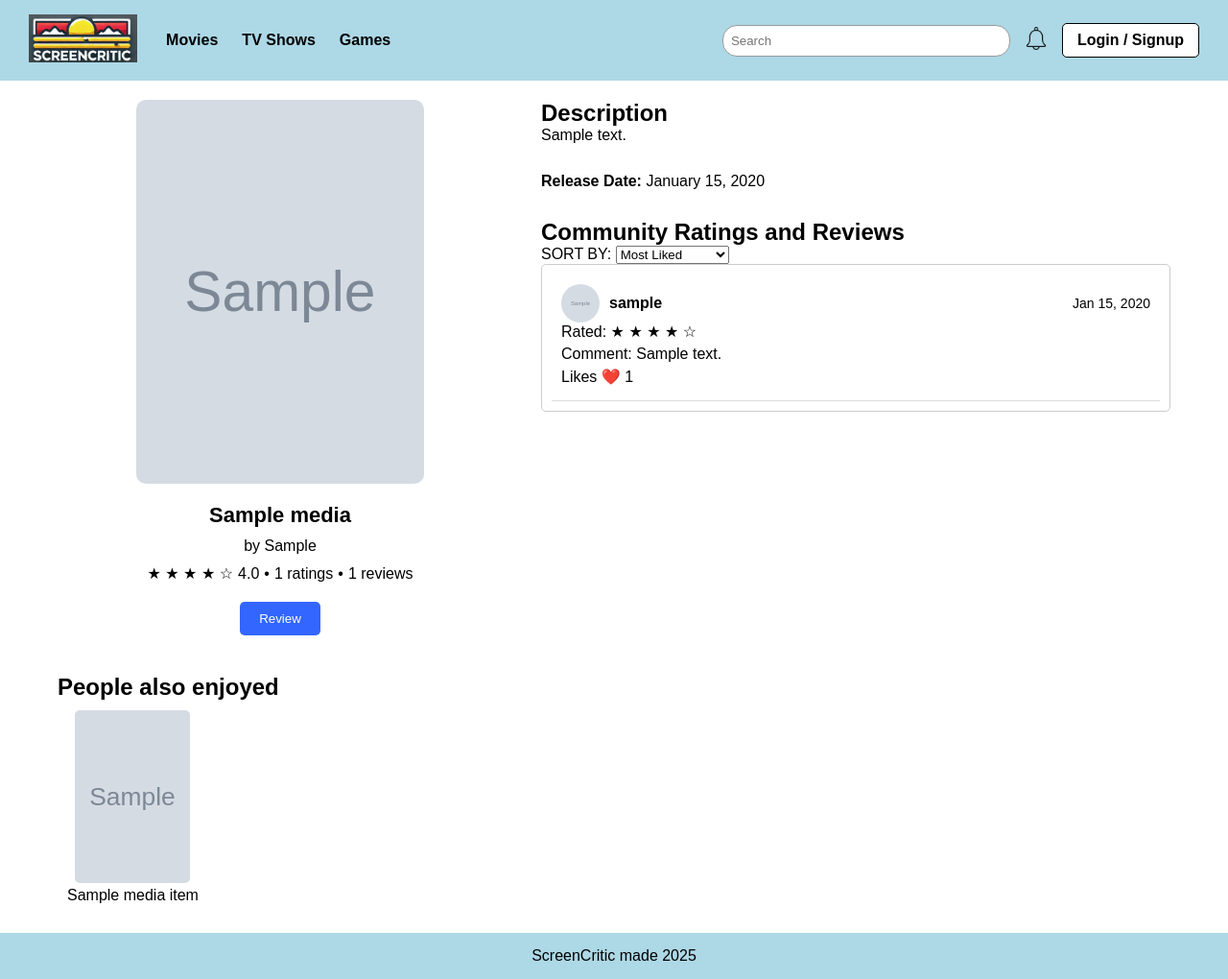
After one commit to MAkther05/WAD2_TEAM5A_PROJECT, a Django app: template templates/ScreenCritic/title.html in a window 1280 px wide. The commit adds this page. Shown: the whole page at 96% size. Run offline with Django 3.2, Linux system fonts and the light colour scheme; tables that the repository leaves empty hold one stand-in row (values such as "Sample post"); the template is opened without the code that fills it: values that come from a table or form of the project are taken from there, most other values are stand-ins (such as "Sample title", 1, 10 or a date in 2020); grey boxes marked "Sample" are stand-in pictures.

Commit message:
Added a title block and version query parameter to the css link in base.html
Changed footer in styles.css to be relative so it's not fixed in place and is at the bottom of the content

Added creator to Media model

Edited population script so media have creators and adjusted it so that more media is added and every title has at least 10 reviews and each review has a random number of likes.

Created title.html and title.css

Updated urls.py in ScreenCritic with the urls for different media and pages

Updated urls.py in project dir to add profile pictures

Created templatetags dir and custom_filters.py to route properly

Added a default profile picture for users to use in reviews

```diff
--- a/ScreenCritic/models.py
+++ b/ScreenCritic/models.py
@@ -28,6 +28,7 @@ class Media(models.Model):
     duration = models.IntegerField(blank=True, null=True)
     release_date = models.DateTimeField()
     genres = models.ManyToManyField(Genre, related_name="media")
+    creator = models.CharField(max_length=255, blank=True, null=True)
 
     def save(self, *args, **kwargs):
         if not self.slug: #only generate slug if not already defined
--- /dev/null
+++ b/ScreenCritic/templatetags/custom_filters.py
@@ -0,0 +1,13 @@
+from django import template
+
+register = template.Library()
+
+@register.filter
+def route_name(media_type):
+    if media_type == "TV Show":
+        return 'ScreenCritic:tv_detail'
+    elif media_type == "Movie":
+        return 'ScreenCritic:movie_detail'
+    elif media_type == "Game":
+        return 'ScreenCritic:game_detail'
+    return 'ScreenCritic:home'
--- a/ScreenCritic/urls.py
+++ b/ScreenCritic/urls.py
@@ -3,6 +3,20 @@ from ScreenCritic import views
 
 app_name = 'ScreenCritic'
 urlpatterns = [
-    path('', views.home, name='home'),
+    path('home/', views.home, name='home'),
 
+    # TV Shows
+    # path('tv/', views.tv_list, name='tv_list'),
+    path('tv/<slug:slug>/', views.media_detail, {'media_type': 'TV Show'}, name='tv_detail'),
+    # path('tv/<slug:slug>/review/', views.media_review, {'media_type': 'TV Show'}, name='tv_review'),
+
+    # Movies
+    # path('movies/', views.movie_list, name='movie_list'),
+    path('movies/<slug:slug>/', views.media_detail, {'media_type': 'Movie'}, name='movie_detail'),
+    # path('movies/<slug:slug>/review/', views.media_review, {'media_type': 'Movie'}, name='movie_review'),
+
+    # Games
+    # path('games/', views.game_list, name='game_list'),
+    path('games/<slug:slug>/', views.media_detail, {'media_type': 'Game'}, name='game_detail'),
+    # path('games/<slug:slug>/review/', views.media_review, {'media_type': 'Game'}, name='game_review'),
 ]
--- a/WAD2_TEAM5A_PROJECT/urls.py
+++ b/WAD2_TEAM5A_PROJECT/urls.py
@@ -16,10 +16,12 @@ Including another URLconf
 from django.contrib import admin
 from django.urls import path
 from django.urls import include
+from django.conf import settings
+from django.conf.urls.static import static
 from ScreenCritic import views
 
 urlpatterns = [
     path('', views.home, name='home'),
     path('admin/', admin.site.urls),
     path('ScreenCritic/', include('ScreenCritic.urls'))
-]
+] + static(settings.MEDIA_URL, document_root=settings.MEDIA_ROOT)
--- a/static/css/styles.css
+++ b/static/css/styles.css
@@ -82,7 +82,7 @@ nav {
     color: black;
     text-align: center;
     padding: 15px;
-    position: absolute;
+    position: relative;
     bottom: 0;
     width: 100%;
 }
--- /dev/null
+++ b/static/css/title.css
@@ -0,0 +1,145 @@
+.title-page-container {
+    max-width: 1200px;
+    margin: auto;
+    padding: 20px;
+}
+
+.media-main {
+    display: flex;
+    gap: 40px;
+    align-items: flex-start;
+}
+
+/* LEFT SIDE */
+.media-left {
+    display: flex;
+    flex-direction: column;
+    align-items: center;
+    flex-basis: 40%;
+    flex-shrink: 0;
+}
+
+.media-left img {
+    width: 300px;
+    height: 400px;
+    object-fit: cover;
+    border-radius: 10px;
+    margin-bottom: 20px;
+}
+
+.media-text {
+    text-align: center;
+}
+
+.media-text h1 {
+    font-size: 22px;
+    margin-bottom: 10px;
+}
+
+.rating-summary {
+    display: flex;
+    flex-wrap: wrap;
+    justify-content: center;
+    align-items: center;
+    gap: 5px;
+    font-size: 16px;
+    margin: 10px 0;
+}
+
+
+.review-btn {
+    background-color: #3366ff;
+    color: white;
+    padding: 10px 20px;
+    border: none;
+    cursor: pointer;
+    border-radius: 5px;
+    margin-top: 10px;
+}
+
+/* RIGHT SIDE */
+.media-right {
+    flex: 1;
+    min-width: 400px;
+}
+
+.description {
+    margin-bottom: 30px;
+    max-width: 650px;
+}
+
+.reviews-section {
+    margin-top: 30px;
+}
+
+.reviews-scroll {
+    max-height: 350px;
+    overflow-y: auto;
+    border: 1px solid #ccc;
+    padding: 10px;
+    border-radius: 5px;
+    width: 100%;
+}
+
+.review-card {
+    padding: 10px;
+    border-bottom: 1px solid #ddd;
+}
+
+.review-header {
+    display: flex;
+    align-items: center;
+    justify-content: space-between;
+}
+
+.review-user {
+    display: flex;
+    align-items: center;
+}
+
+.profile-pic {
+    width: 40px;
+    height: 40px;
+    object-fit: cover;
+    border-radius: 50%;
+    margin-right: 10px;
+}
+
+.review-date {
+    font-size: 14px;
+}
+
+.review-card p {
+    margin: 5px 0;
+}
+
+
+/* People also enjoyed */
+.recommended-section {
+    margin-top: 40px;
+}
+
+.recommended-scroll {
+    display: flex;
+    overflow-x: auto;
+    white-space: nowrap;
+    padding: 10px;
+}
+
+.recommended-item {
+    text-align: center;
+    margin-right: 15px;
+    flex: 0 0 auto;
+}
+
+.recommended-item img {
+    width: 120px; /* Adjust as needed */
+    height: 180px;
+    object-fit: cover;
+    border-radius: 5px;
+}
+
+.recommended-item a {
+    text-decoration: none;
+    color: black;
+}
--- a/templates/ScreenCritic/base.html
+++ b/templates/ScreenCritic/base.html
@@ -4,8 +4,10 @@
 <head>
     <meta charset="UTF-8">
     <meta name="viewport" content="width=device-width, initial-scale=1.0">
+    {% block title_block %}
     <title>ScreenCritic</title>
-    <link rel="stylesheet" href="{% static 'css/styles.css' %}">
+    {% endblock %}
+    <link rel="stylesheet" href="{% static 'css/styles.css' %}?v=1">
 </head>
 <body>
 
--- /dev/null
+++ b/templates/ScreenCritic/title.html
@@ -0,0 +1,106 @@
+{% extends "ScreenCritic/base.html" %}
+{% load static %}
+{% load custom_filters %}
+
+{% block title_block %}
+<title>{{ media.title }} - ScreenCritic</title>
+<link rel="stylesheet" href="{% static 'css/title.css' %}">
+{% endblock %}
+
+{% block content %}
+<div class="title-page-container">
+    <div class="media-main">
+        <!-- LEFT SIDE: Image, Title, Rating Stats -->
+        <div class="media-left">
+            <img src="{{ media.cover_image }}" alt="{{ media.title }}">
+            <div class="media-text">
+                <h1>{{ media.title }}</h1>
+                <p>by {{ media.creator|default:"Unknown" }}</p>
+                <div class="rating-summary">
+                    {% for i in "12345" %}
+                        {% if forloop.counter <= average_rating %}
+                            ★
+                        {% else %}
+                            ☆
+                        {% endif %}
+                    {% endfor %}
+                    <span>{{ average_rating|floatformat:1 }}</span> •
+                    <span>{{ total_ratings }} ratings</span> •
+                    <span>{{ text_reviews_count }} reviews</span>
+                </div>
+                <button class="review-btn">Review</button>
+            </div>
+        </div>
+
+        <!-- RIGHT SIDE: Description and Reviews -->
+        <div class="media-right">
+            <div class="description">
+                <h2>Description</h2>
+                <p>{{ media.description|default:"No description available." }}</p>
+            </div>
+
+            <p><strong>Release Date:</strong> {{ media.release_date|date:"F d, Y" }}</p>
+
+            <div class="reviews-section">
+                <h2>Community Ratings and Reviews</h2>
+                <div class="sort-options">
+                    <form method="get">
+                        SORT BY:
+                        <select name="sort" onchange="this.form.submit()">
+                            <option value="default" {% if current_sort == 'default' %}selected{% endif %}>Most Liked</option>
+                            <option value="username" {% if current_sort == 'username' %}selected{% endif %}>Username (A-Z)</option>
+                            <option value="recent" {% if current_sort == 'recent' %}selected{% endif %}>Most Recent</option>
+                        </select>
+                    </form>
+                </div>
+
+                <div class="reviews-scroll">
+                    {% for review in reviews %}
+                    <div class="review-card">
+                        <div class="review-header">
+                            <div class="review-user">
+                                {% if review.user.userprofile.profile_picture %}
+                                    <img src="{{ review.user.userprofile.profile_picture.url }}" alt="{{ review.user.username }}'s Profile Picture" class="profile-pic">
+                                {% else %}
+                                    <img src="{% static 'images/default_profile.png' %}" alt="Default Profile Picture" class="profile-pic">
+                                {% endif %}
+                                <strong>{{ review.user.username }}</strong>
+                            </div>
+                            <span class="review-date">{{ review.date|date:"M d, Y" }}</span>
+                        </div>
+                        <div>
+                            Rated:
+                            {% for i in "12345" %}
+                                {% if forloop.counter <= review.rating %}
+                                    ★
+                                {% else %}
+                                    ☆
+                                {% endif %}
+                            {% endfor %}
+                        </div>
+                        <p>Comment: {{ review.review }}</p>
+                        <p>Likes ❤️ {{ review.reviewlike_set.count }}</p>
+                    </div>
+                    {% endfor %}
+                </div>
+            </div>
+        </div>
+    </div>
+
+    <!-- PEOPLE ALSO ENJOYED -->
+    <div class="recommended-section">
+        <h2>People also enjoyed</h2>
+        <div class="recommended-scroll">
+            {% for media_item in recommended_media %}
+            <div class="recommended-item">
+                <a href="{% url media_item.type|route_name slug=media_item.slug %}">
+                    <img src="{{ media_item.cover_image }}" alt="{{ media_item.title }}">
+                    <p>{{ media_item.title }}</p>
+                </a>
+            </div>
+            {% endfor %}
+        </div>
+    </div>
+
+</div>
+{% endblock %}
```
Also changed, not shown: ScreenCritic/views.py (+44 -3 lines), WAD2_TEAM5A_PROJECT/settings.py (+6 -4 lines), population_script.py (+121 -83 lines), ScreenCritic/templatetags/__init__.py (added), static/images/default_profile.png (added), 1 other file.
